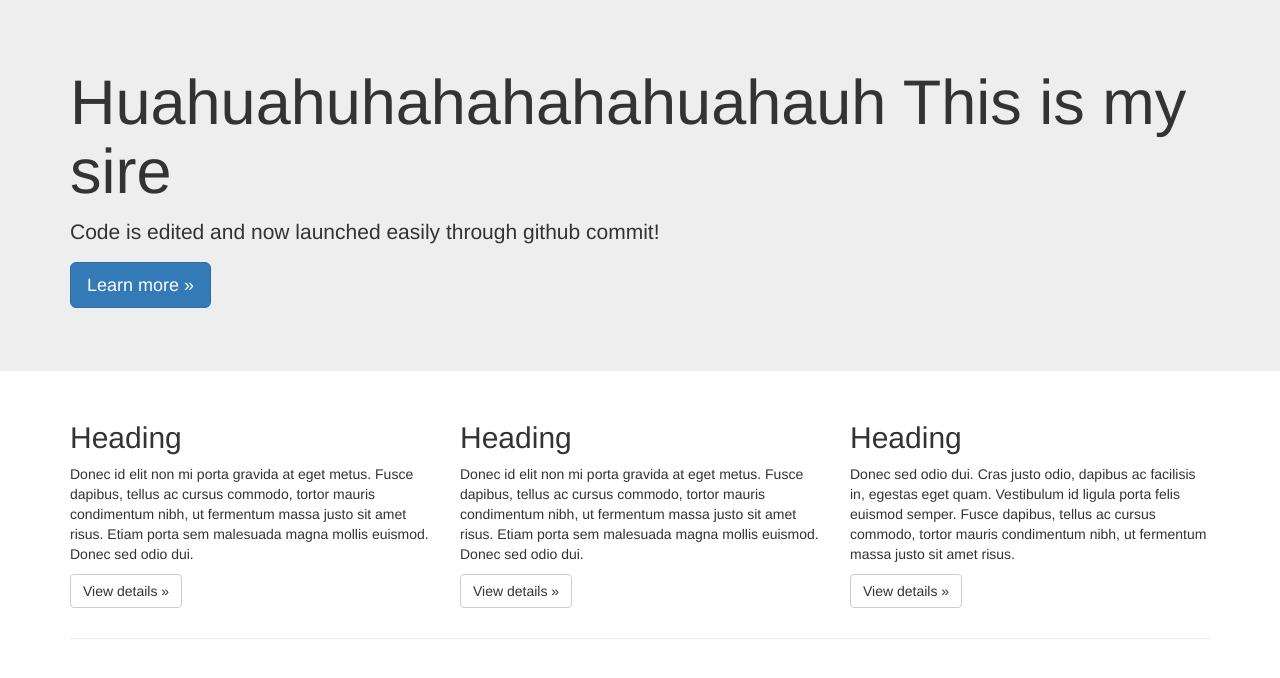
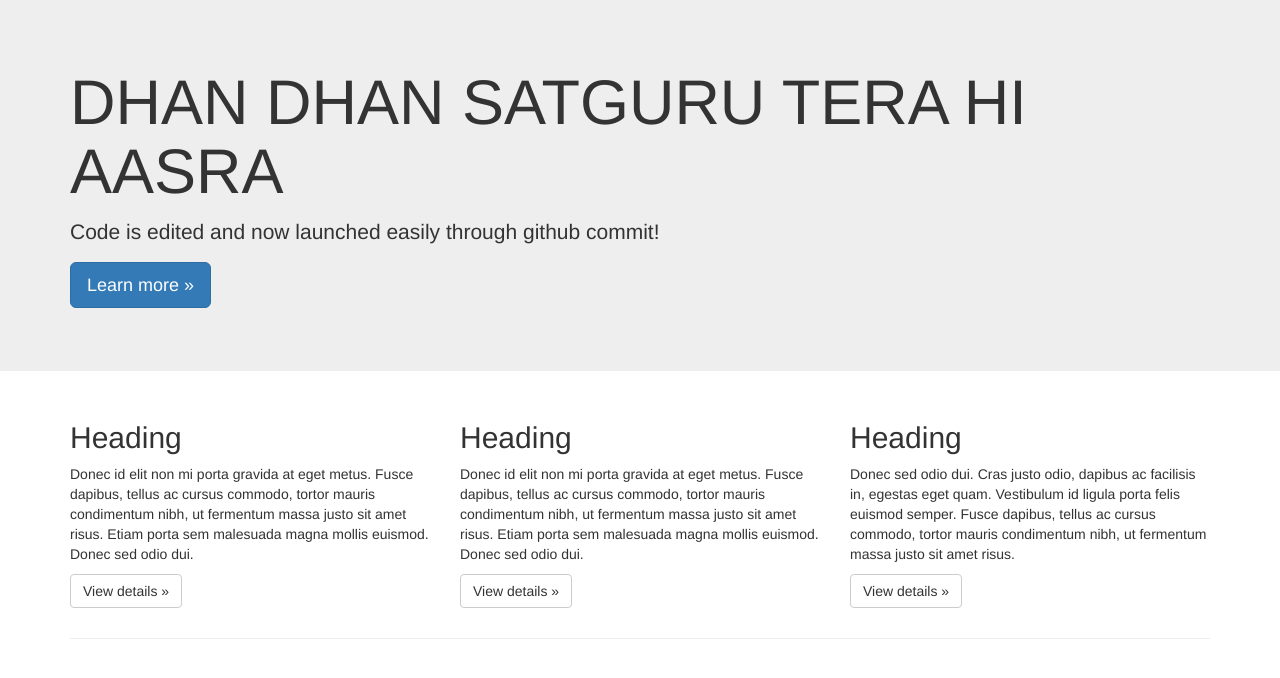
Before and after one commit to harshwiziq/AWS_CodeDeploy_Example, a plain HTML site: page index.html in a window 1280 px wide. Drawn offline with nearby package versions, Linux system fonts and the light colour scheme.

Commit message:
Modified index file

```diff
--- a/index.html
+++ b/index.html
@@ -13,7 +13,7 @@
     <!-- Main jumbotron for a primary marketing message or call to action -->
     <div class="jumbotron">
       <div class="container">
-        <h1>Huahuahuhahahahahuahauh This is my sire</h1>
+        <h1>DHAN DHAN SATGURU TERA HI AASRA</h1>
         <p>Code is edited and now launched easily through github commit!</p>
         <p><a class="btn btn-primary btn-lg" href="#" role="button">Learn more &raquo;</a></p>
       </div>
```
